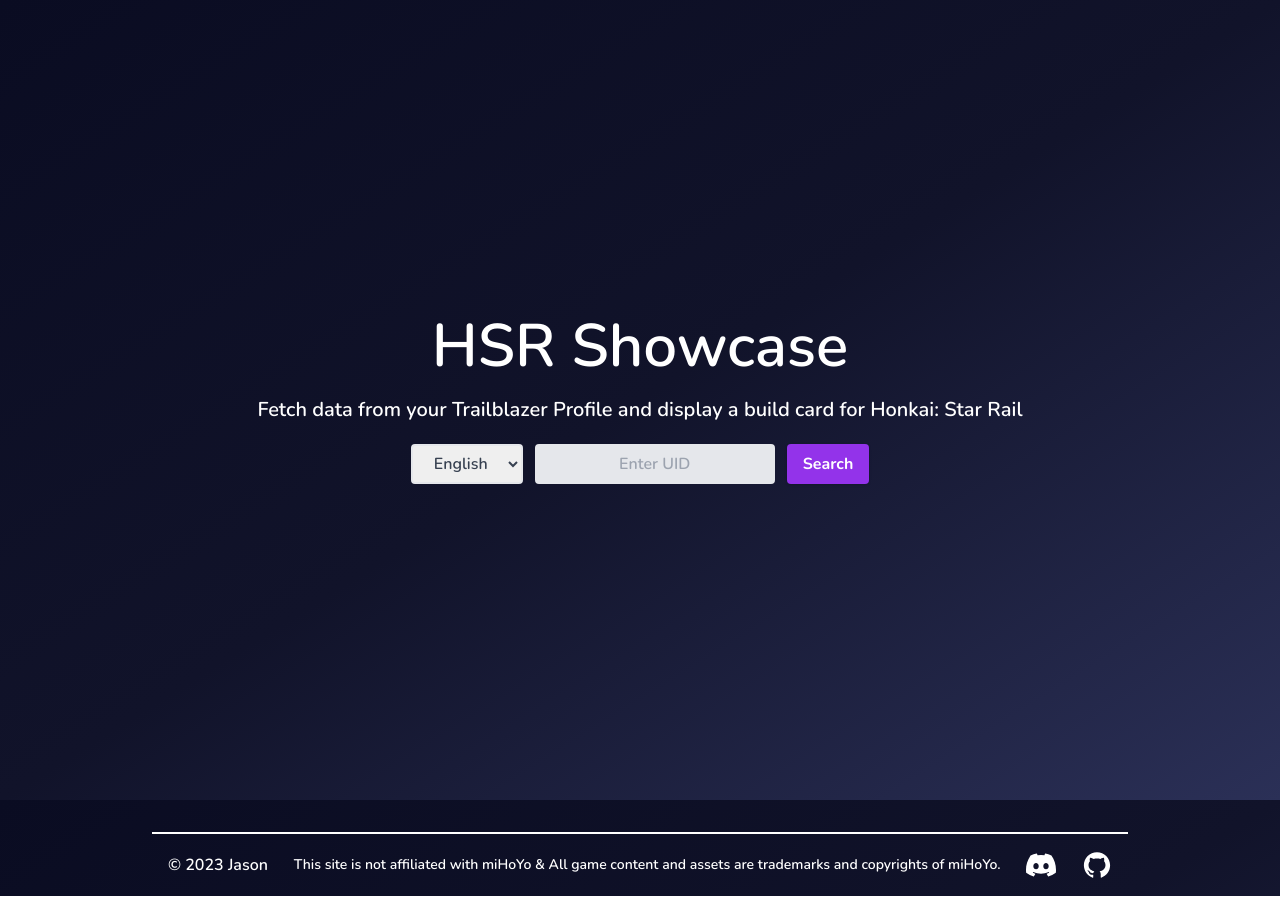
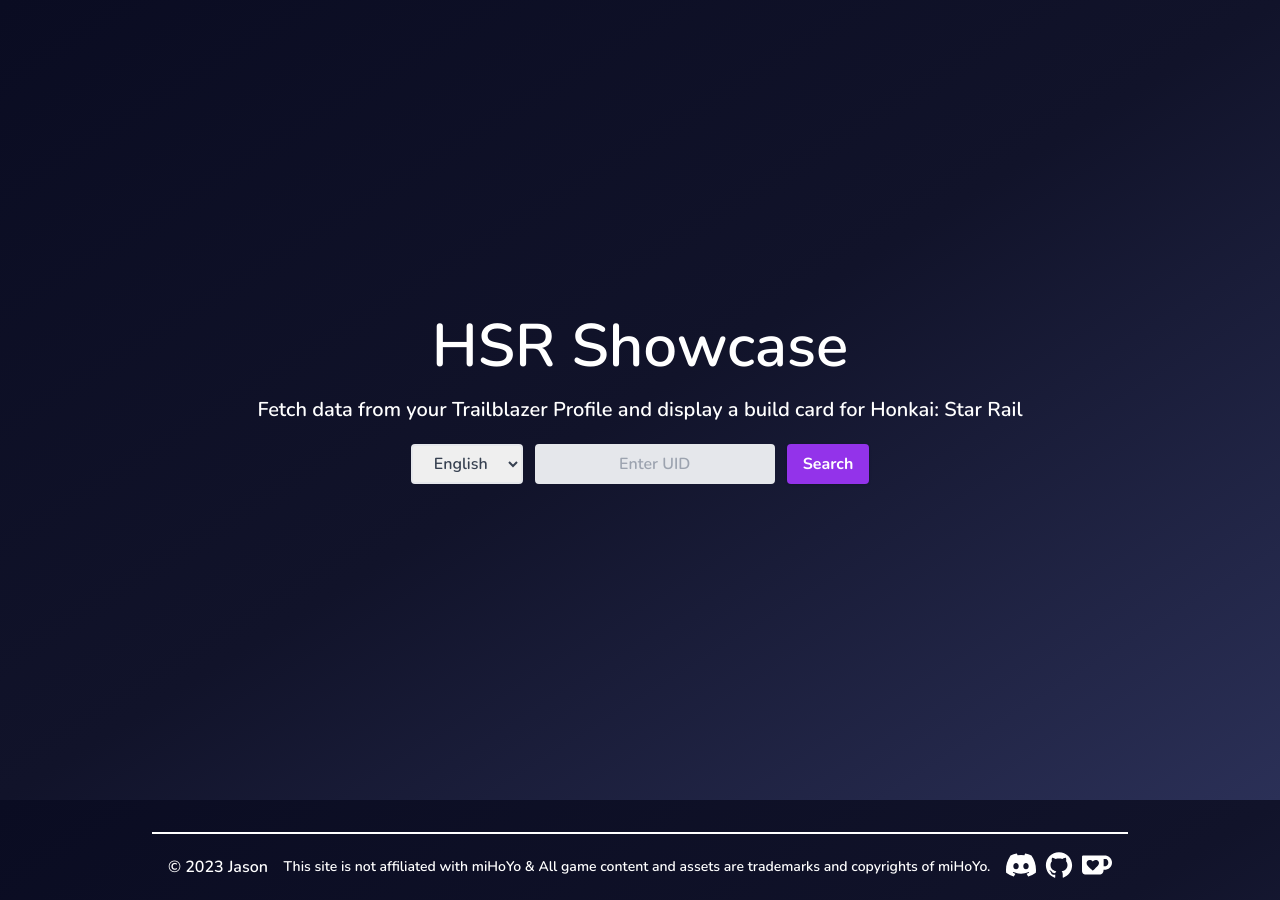
Before and after one commit to picklejason/hsr-showcase, a Next.js app: page / in a window 1280 px wide. Built offline with nearby package versions, Linux system fonts and the light colour scheme.

Commit message:
update footer

```diff
--- a/app/Footer.jsx
+++ b/app/Footer.jsx
@@ -2,36 +2,29 @@
 
 import { AiOutlineGithub } from 'react-icons/ai';
 import { BsDiscord } from 'react-icons/bs';
-import Script from 'next/script';
+import { SiKofi } from 'react-icons/si';
 
 const Footer = () => {
   return (
     <footer className="mx-auto max-w-3xl overflow-hidden px-4 sm:px-6 md:max-w-5xl">
-      <Script
-        src="https://storage.ko-fi.com/cdn/scripts/overlay-widget.js"
-        onLoad={() =>
-          kofiWidgetOverlay.draw('picklejason', {
-            type: 'floating-chat',
-            'floating-chat.donateButton.text': 'Support me',
-            'floating-chat.donateButton.background-color': '#292524',
-            'floating-chat.donateButton.text-color': '#fff',
-          })
-        }
-      />
       <hr className="mx-auto mt-8 h-0.5 w-full border-0 bg-white"></hr>
-      <div className="mx-auto flex flex-row items-center gap-1 p-4 text-center md:flex-row md:justify-between">
+      <div className="mx-auto flex flex-col items-center gap-1 p-4 text-center md:flex-row md:justify-between">
         <span>© 2023 Jason</span>
-
         <span className="text-sm">
           This site is not affiliated with miHoYo &amp; All game content and assets are trademarks and copyrights of
           miHoYo.
         </span>
+        <div className="mb-1 flex flex-row items-center justify-center space-x-2">
           <a href="https://discord.gg/XZxuYuhDTa" aria-label="Discord" rel="noreferrer" target="_blank">
             <BsDiscord className="cursor-pointer transition-transform hover:-translate-y-1" size={30} />
           </a>
           <a href="https://github.com/picklejason/starrail" aria-label="GitHub" rel="noreferrer" target="_blank">
             <AiOutlineGithub className="cursor-pointer transition-transform hover:-translate-y-1" size={30} />
           </a>
+          <a href="https://ko-fi.com/picklejason" aria-label="Kofi" rel="noreferrer" target="_blank">
+            <SiKofi className="cursor-pointer transition-transform hover:-translate-y-1" size={30} />
+          </a>
+        </div>
       </div>
     </footer>
   );
```
Lines whose indentation alone changed are shown as unchanged.
